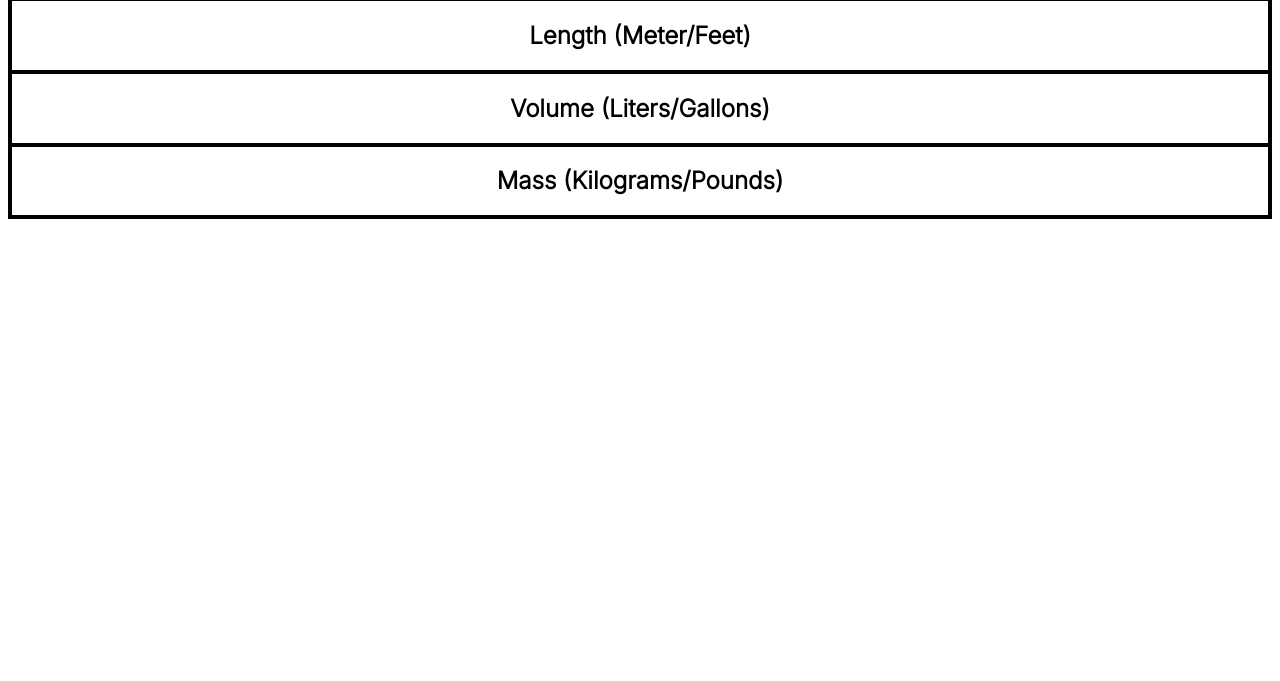
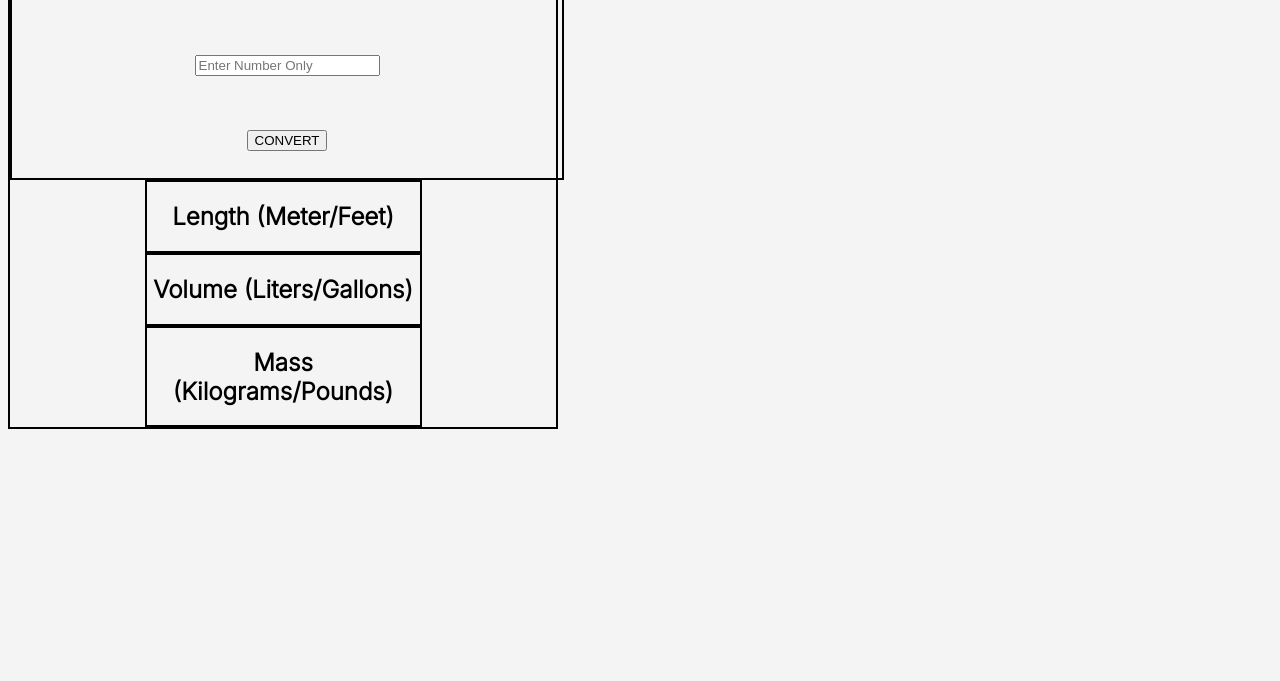
Before and after one commit to legendarycopyninja/UnitConversion, a plain HTML site: page Index.html in a window 1280 px wide. Shown: the part 119-800 px from the top of the page. Drawn offline with Linux system fonts and the light colour scheme.

Commit message:
Update Index.css

```diff
--- a/Index.css
+++ b/Index.css
@@ -1,10 +1,18 @@
 body {
     text-align: center;
     font-family: 'Inter', sans-serif;
+    width: 550px;
+height: 729px;
+left: 76px;
+top: 126px;
+
+background: #F4F4F4;
 }
 
 .result {
     border: 2px solid black;
+    width: 50%;
+    margin: auto;
 }
 
 
@@ -14,4 +22,13 @@ body {
 
 .upperdiv {
     border: 2px solid black;
+    height: 65px;
+    display: flex;
+    flex-direction: column;
+    justify-content: space-around;
+    align-items: center;
+    width: 550px;
+height: 285px;
+left: 0px;
+top: 0px;
 }
```
